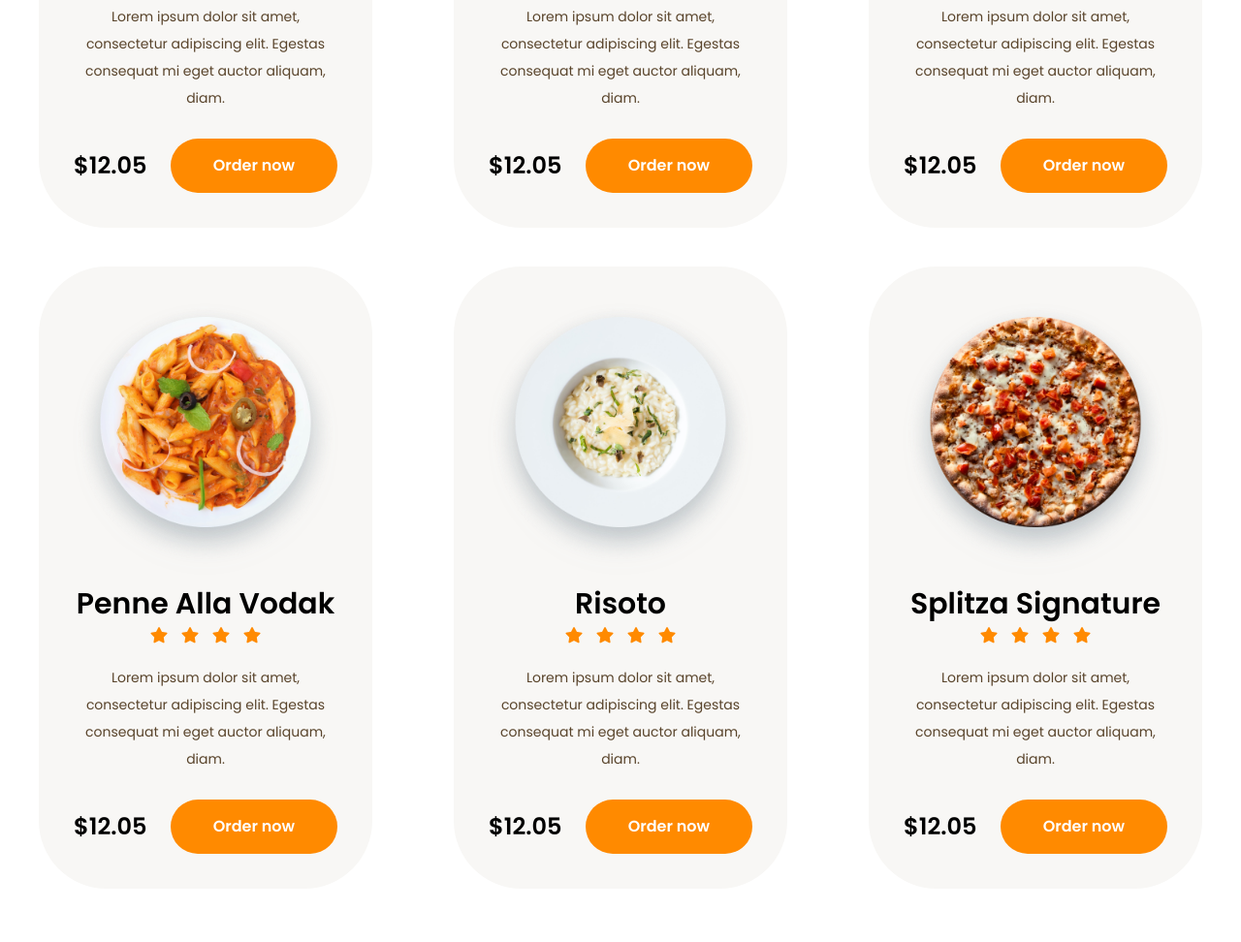
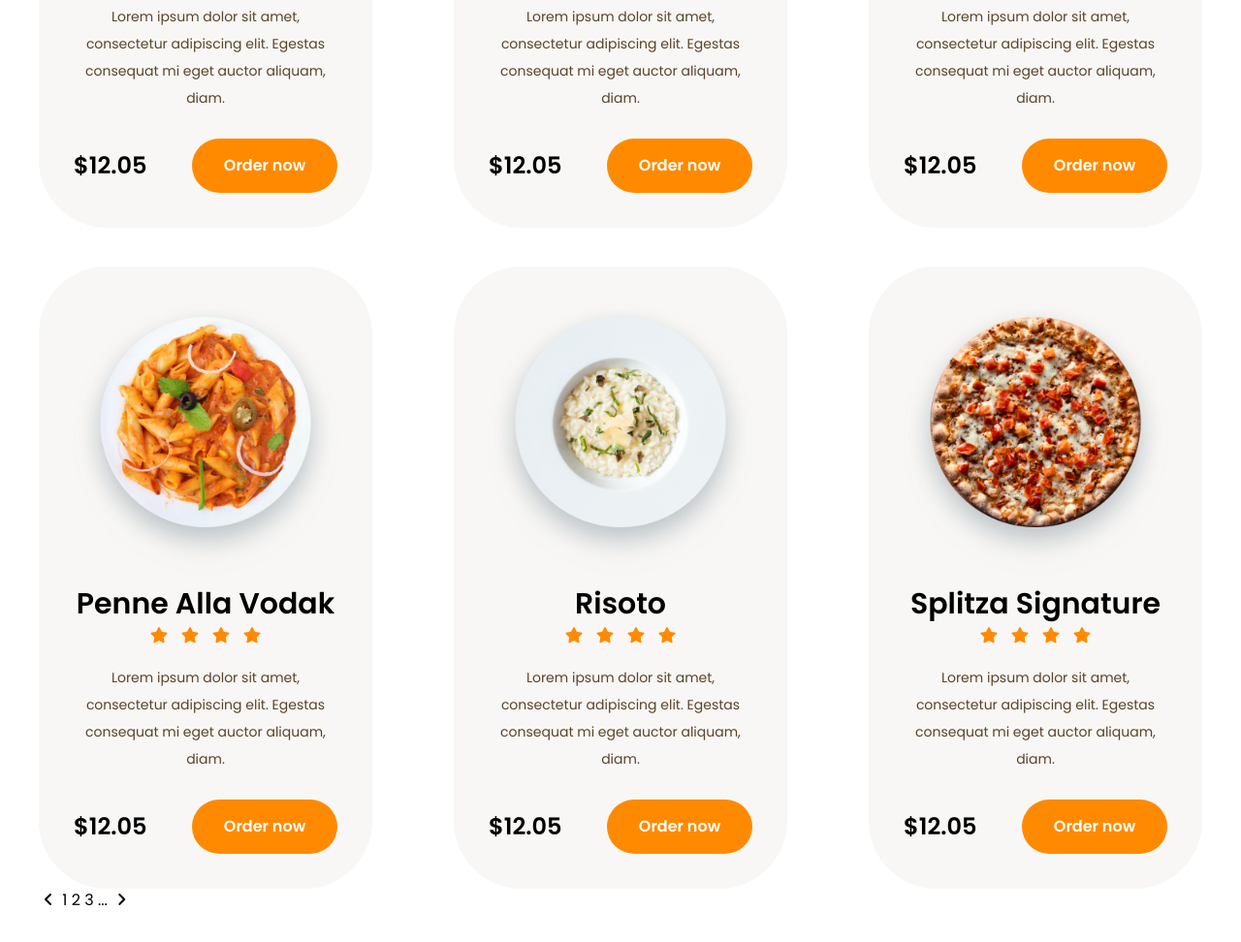
Before and after one commit to ozufar88-byte/Delizioso, a website: page src/index.html in a window 1280 px wide. Shown: the part 2411-3383 px from the top of the page at 97% size. Drawn offline with Linux system fonts and the light colour scheme.

Commit message:
delizioso continue

```diff
--- a/src/index.html
+++ b/src/index.html
@@ -67,7 +67,7 @@
                 <div class="w-2/3 lg:w-[450px] text-center">
                     <h1 class="text-[30px] sm:text-[50px] lg:text-[70px] font-semibold">Welcome to <span class="text-primery leading-[80px]">delizioso</span></h1>
                     <p class="text-[#5C4529] lg:mt-14 mb-12 lg:mb-28">Lorem ipsum dolor sit amet consectetur adipisicing elit. Facilis provident quasi sequi consequatur rem a magni dolorem, cum, autem quibusdam enim illo obcaecati repellendus consectetur temporibus vitae perspiciatis quis architecto?</p>
-                    <button class="bg-primery text-white py-4 px-11 rounded-full font-semibold">See our menu</button>
+                    <button class="bg-primery text-white py-4 max-w-[150px] w-full rounded-full font-semibold hover:tracking-wider">See our menu</button>
                 </div>
             </div>
         </section>
@@ -81,7 +81,7 @@
                     <button class="bg-cardBg max-w-[232px] w-full py-4 rounded-full text-thirdstage text-xl hover:bg-thirdstage hover:text-white" type="button">Dessert</button>
                     <button class="bg-cardBg max-w-[232px] w-full py-4 rounded-full text-thirdstage text-xl hover:bg-thirdstage hover:text-white" type="button">Drink</button>
                 </div>
-                <div class="flex flex-wrap justify-between gap-y-10">
+                <div class="flex flex-wrap justify-center md:justify-between sm:gap-x-7 gap-y-10">
                     <div class="bg-cardBg max-w-[344px] w-full p-9 flex flex-col items-center text-center rounded-[70px]">
                              <!-- image -->
                     <div class="max-w-[270px] w-full h-[270px] rounded-full drop-shadow-[0px_13px_13px_rgba(87,103,118,0.2)]">
@@ -100,7 +100,7 @@
                     <!-- price -->
                      <div class="flex items-center justify-between w-full">
                         <span class="text-2xl font-semibold">$12.05</span>
-                        <button class="bg-primery text-white py-4 px-11 rounded-full font-semibold">Order now</button>
+                        <button class="bg-primery text-white py-4 max-w-[150px] w-full rounded-full font-semibold hover:tracking-wider">Order now</button>
                      </div>
                     </div>
                     <div class="bg-cardBg max-w-[344px] w-full p-9 flex flex-col items-center text-center rounded-[70px]">
@@ -121,7 +121,7 @@
                     <!-- price -->
                      <div class="flex items-center justify-between w-full">
                         <span class="text-2xl font-semibold">$12.05</span>
-                        <button class="bg-primery text-white py-4 px-11 rounded-full font-semibold">Order now</button>
+                        <button class="bg-primery text-white py-4 max-w-[150px] w-full rounded-full font-semibold hover:tracking-wider">Order now</button>
                      </div>
                     </div>
                     <div class="bg-cardBg max-w-[344px] w-full p-9 flex flex-col items-center text-center rounded-[70px]">
@@ -142,7 +142,7 @@
                     <!-- price -->
                      <div class="flex items-center justify-between w-full">
                         <span class="text-2xl font-semibold">$12.05</span>
-                        <button class="bg-primery text-white py-4 px-11 rounded-full font-semibold">Order now</button>
+                        <button class="bg-primery text-white py-4 max-w-[150px] w-full rounded-full font-semibold hover:tracking-wider">Order now</button>
                      </div>
                     </div>
                     <div class="bg-cardBg max-w-[344px] w-full p-9 flex flex-col items-center text-center rounded-[70px]">
@@ -163,7 +163,7 @@
                     <!-- price -->
                      <div class="flex items-center justify-between w-full">
                         <span class="text-2xl font-semibold">$12.05</span>
-                        <button class="bg-primery text-white py-4 px-11 rounded-full font-semibold">Order now</button>
+                        <button class="bg-primery text-white py-4 max-w-[150px] w-full rounded-full font-semibold hover:tracking-wider">Order now</button>
                      </div>
                     </div>
                     <div class="bg-cardBg max-w-[344px] w-full p-9 flex flex-col items-center text-center rounded-[70px]">
@@ -184,7 +184,7 @@
                     <!-- price -->
                      <div class="flex items-center justify-between w-full">
                         <span class="text-2xl font-semibold">$12.05</span>
-                        <button class="bg-primery text-white py-4 px-11 rounded-full font-semibold">Order now</button>
+                        <button class="bg-primery text-white py-4 max-w-[150px] w-full rounded-full font-semibold hover:tracking-wider">Order now</button>
                      </div>
                     </div>
                     <div class="bg-cardBg max-w-[344px] w-full p-9 flex flex-col items-center text-center rounded-[70px]">
@@ -205,9 +205,17 @@
                     <!-- price -->
                      <div class="flex items-center justify-between w-full">
                         <span class="text-2xl font-semibold">$12.05</span>
-                        <button class="bg-primery text-white py-4 px-11 rounded-full font-semibold">Order now</button>
+                        <button class="bg-primery text-white py-4 max-w-[150px] w-full rounded-full font-semibold hover:tracking-wider">Order now</button>
                      </div>
                     </div>
+                </div>
+                <div>
+                    <button><i class="fa-solid fa-angle-left"></i></button>
+                    <button>1</button>
+                    <button>2</button>
+                    <button>3</button>
+                    <button>...</button>
+                    <button><i class="fa-solid fa-angle-right"></i></button>
                 </div>
             </div>
         </section>
```
Also changed, not shown: src/css/output.css.
